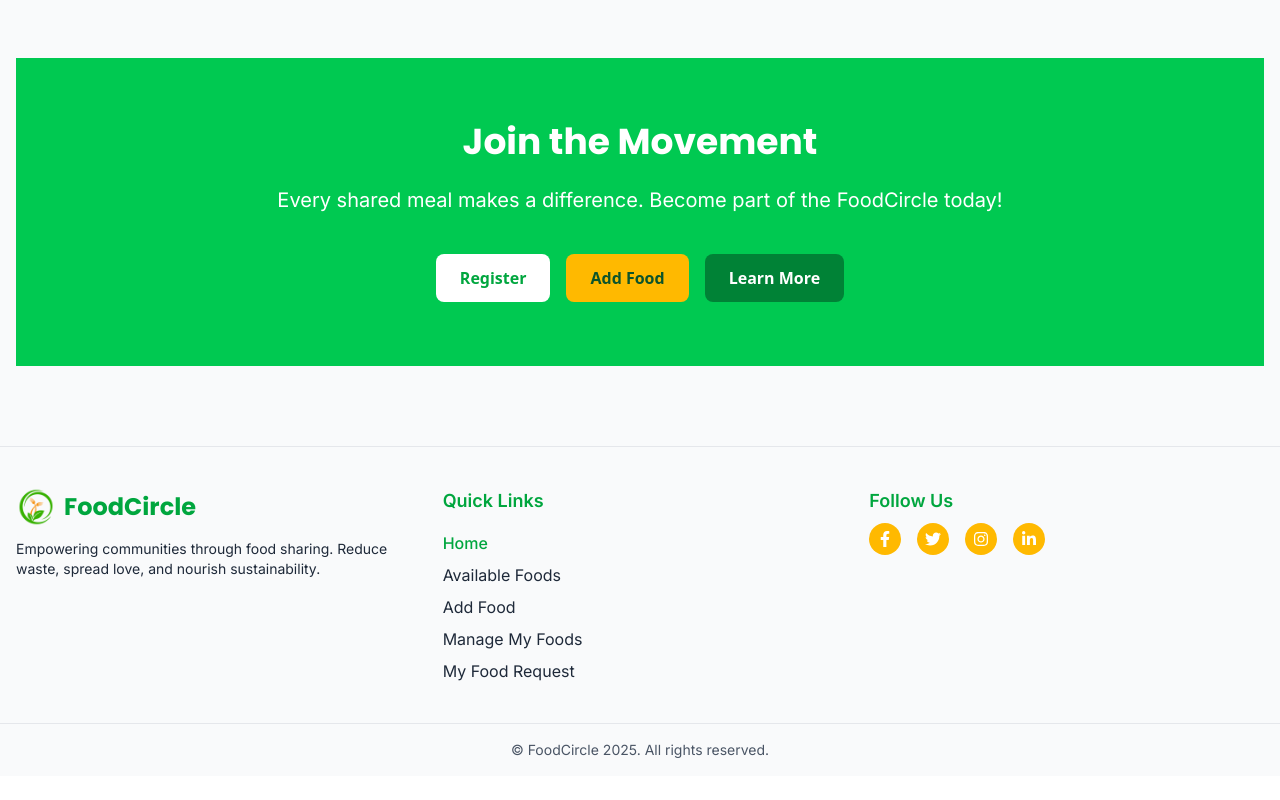
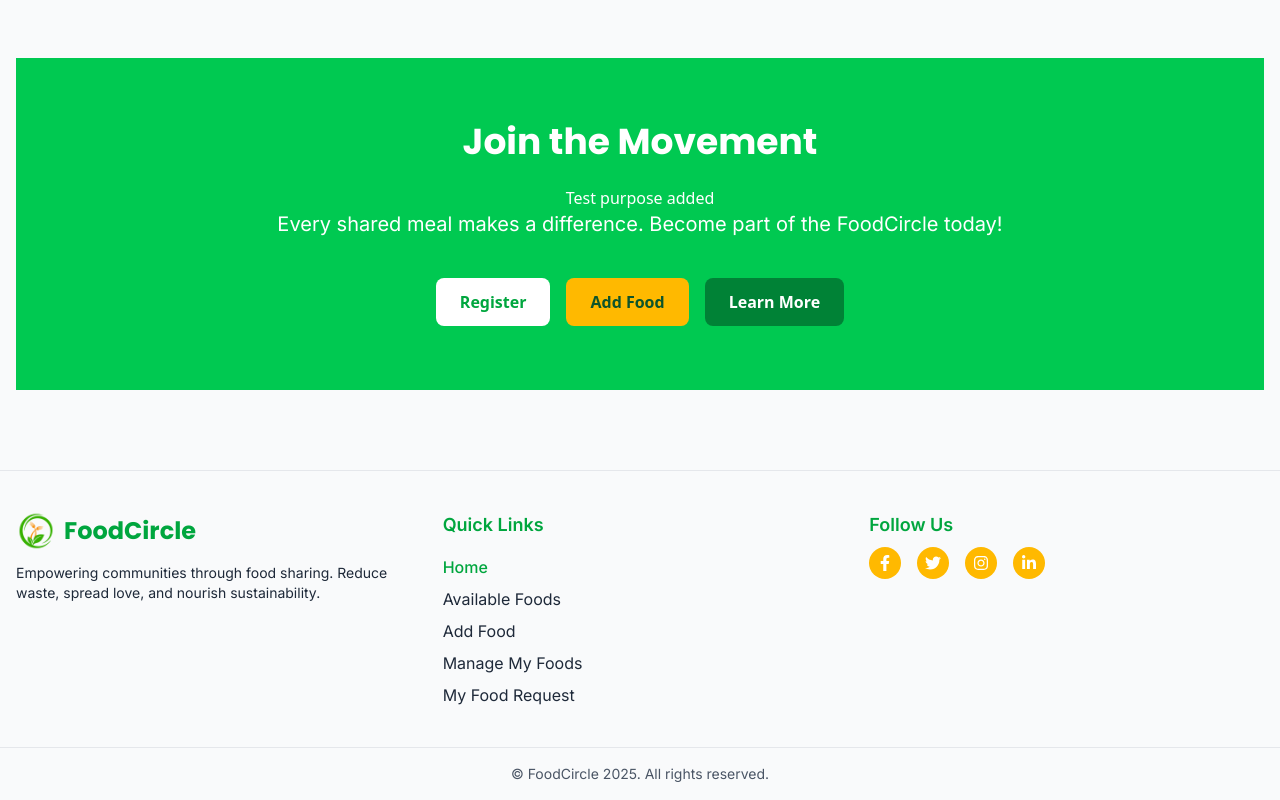
Before and after one commit to Jakirhossain80/foodCircle-ph-public, a React (Vite) app: page / in a window 1280 px wide. Shown: the part 2772-3572 px from the top of the page. Before the commit the page ends 3548 px from the top, so only its background shows below. Built offline with nearby package versions, Linux system fonts and the light colour scheme; no server answers.

Commit message:
A test commit

```diff
--- a/src/components/JoinTheMovement.jsx
+++ b/src/components/JoinTheMovement.jsx
@@ -18,6 +18,7 @@ const JoinTheMovement = () => {
         <h2 className="text-3xl md:text-4xl font-bold font-poppins mb-6 transition-all duration-500">
           Join the Movement
         </h2>
+        <p>Test purpose added</p>
         <p className="text-lg md:text-xl mb-10 font-inter transition-all duration-500">
           Every shared meal makes a difference. Become part of the FoodCircle today!
         </p>
```
